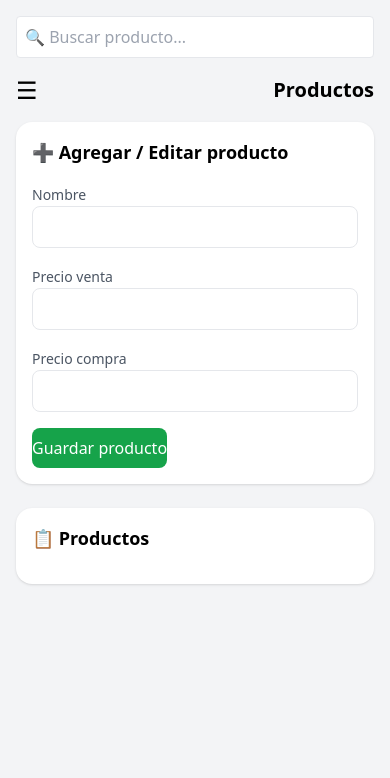
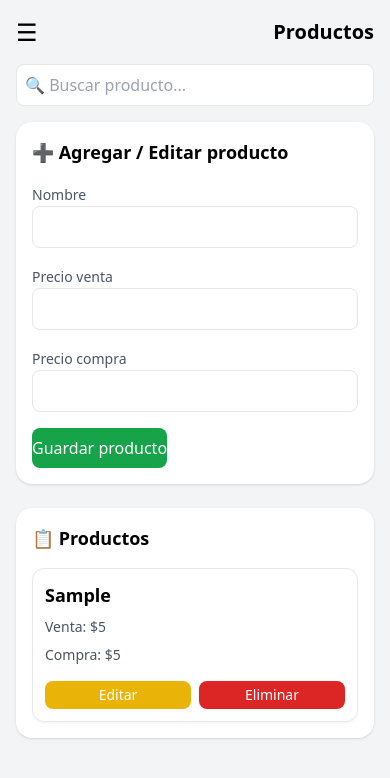
Before and after one commit to juuanmagoya/PuntoVentaSimple, a plain HTML site: page products.html in a window 390 px wide. Both pictures are taken after typing "Sample", "5", "5" into the empty fields and a click on the button "Guardar producto". Drawn offline with nearby package versions, Linux system fonts and the light colour scheme.

Commit message:
Fix: arreglando bug de visualización de productos en mobile

```diff
--- a/js/products.js
+++ b/js/products.js
@@ -2,7 +2,7 @@ import { db } from "./db.js";
 
 const form = document.getElementById("formProducto");
 const tabla = document.getElementById("tablaProductos");
-
+const listaMobile = document.getElementById("listaMobile");
 const buscador = document.getElementById("buscadorProductos");
 
 const productoIdInput = document.getElementById("productoId");
@@ -44,21 +44,21 @@ form.addEventListener("submit", async (e) => {
 // Cargar productos
 // =====================
 async function cargarProductos() {
-
-  productosCache = await db.productos.toArray();
-
+  productosCache = await db.productos.orderBy("nombre").toArray();
   renderizarProductos(productosCache);
 }
 
 
 // =====================
-// Render (mobile friendly)
+// Render Mobile + Desktop
 // =====================
 function renderizarProductos(lista) {
 
   tabla.innerHTML = "";
+  listaMobile.innerHTML = "";
 
   if (lista.length === 0) {
+
     tabla.innerHTML = `
       <tr>
         <td colspan="4" class="p-4 text-center text-gray-500">
@@ -66,25 +66,25 @@ function renderizarProductos(lista) {
         </td>
       </tr>
     `;
+
+    listaMobile.innerHTML = `
+      <p class="text-center text-gray-500 py-4">
+        No hay productos
+      </p>
+    `;
+
     return;
   }
 
   lista.forEach(p => {
 
+    // Desktop
     tabla.innerHTML += `
       <tr class="border-b">
 
-        <td class="p-2 font-medium">
-          ${p.nombre}
-        </td>
-
-        <td class="p-2">
-          $${p.precio_venta}
-        </td>
-
-        <td class="p-2">
-          $${p.precio_compra}
-        </td>
+        <td class="p-2 font-medium">${p.nombre}</td>
+        <td class="p-2">$${p.precio_venta}</td>
+        <td class="p-2">$${p.precio_compra}</td>
 
         <td class="p-2 space-x-1">
 
@@ -99,19 +99,53 @@ function renderizarProductos(lista) {
             onclick="eliminarProducto(${p.id})"
             class="bg-red-600 text-white px-2 py-1 rounded text-sm"
           >
-            X Eliminar
+            Eliminar
           </button>
 
         </td>
+      </tr>
+    `;
 
-      </tr>
+    // Mobile
+    listaMobile.innerHTML += `
+      <div class="border rounded-xl p-3 shadow-sm flex flex-col gap-2">
+
+        <div class="font-semibold text-lg">${p.nombre}</div>
+
+        <div class="text-sm text-gray-600">
+          Venta: <span class="font-medium">$${p.precio_venta}</span>
+        </div>
+
+        <div class="text-sm text-gray-600">
+          Compra: <span class="font-medium">$${p.precio_compra}</span>
+        </div>
+
+        <div class="flex gap-2 pt-2">
+
+          <button
+            onclick="editarProducto(${p.id})"
+            class="flex-1 bg-yellow-500 text-white py-1 rounded-lg text-sm"
+          >
+            Editar
+          </button>
+
+          <button
+            onclick="eliminarProducto(${p.id})"
+            class="flex-1 bg-red-600 text-white py-1 rounded-lg text-sm"
+          >
+            Eliminar
+          </button>
+
+        </div>
+
+      </div>
     `;
   });
 }
 
 
 // =====================
-// Buscador en tiempo real
+// Buscador
 // =====================
 buscador.addEventListener("input", () => {
 
--- a/products.html
+++ b/products.html
@@ -44,23 +44,23 @@
   <!-- Main -->
   <main class="flex-1 p-4 md:p-6">
 
+    <!-- Mobile header -->
+    <div class="flex items-center justify-between mb-4 md:hidden">
+      <button id="btnMenu" class="text-2xl">☰</button>
+      <h1 class="text-xl font-bold">Productos</h1>
+    </div>
+
+    <h1 class="hidden md:block text-2xl font-bold mb-6">Productos</h1>
+
     <!-- Buscador -->
     <div class="mb-4">
       <input
         type="text"
         id="buscadorProductos"
         placeholder="🔍 Buscar producto..."
-        class="w-full border p-2 rounded focus:outline-none focus:ring focus:ring-blue-300"
+        class="w-full border p-2 rounded-lg focus:ring focus:ring-blue-300"
       >
     </div>
-
-    <!-- Mobile bar -->
-    <div class="flex items-center justify-between mb-4 md:hidden">
-      <button id="btnMenu" class="text-2xl">☰</button>
-      <h1 class="text-xl font-bold">Productos</h1>
-    </div>
-
-    <h1 class="hidden md:block text-2xl font-bold mb-6">Productos</h1>
 
     <!-- Formulario -->
     <div class="bg-white p-4 md:p-6 rounded-2xl shadow mb-6">
@@ -98,10 +98,10 @@
 
       <h2 class="font-semibold mb-4 text-lg">📋 Productos</h2>
 
-      <!-- Mobile cards -->
+      <!-- Mobile -->
       <div id="listaMobile" class="space-y-3 md:hidden"></div>
 
-      <!-- Desktop table -->
+      <!-- Desktop -->
       <div class="hidden md:block overflow-x-auto">
         <table class="w-full border rounded-lg">
           <thead class="bg-gray-200">
```
